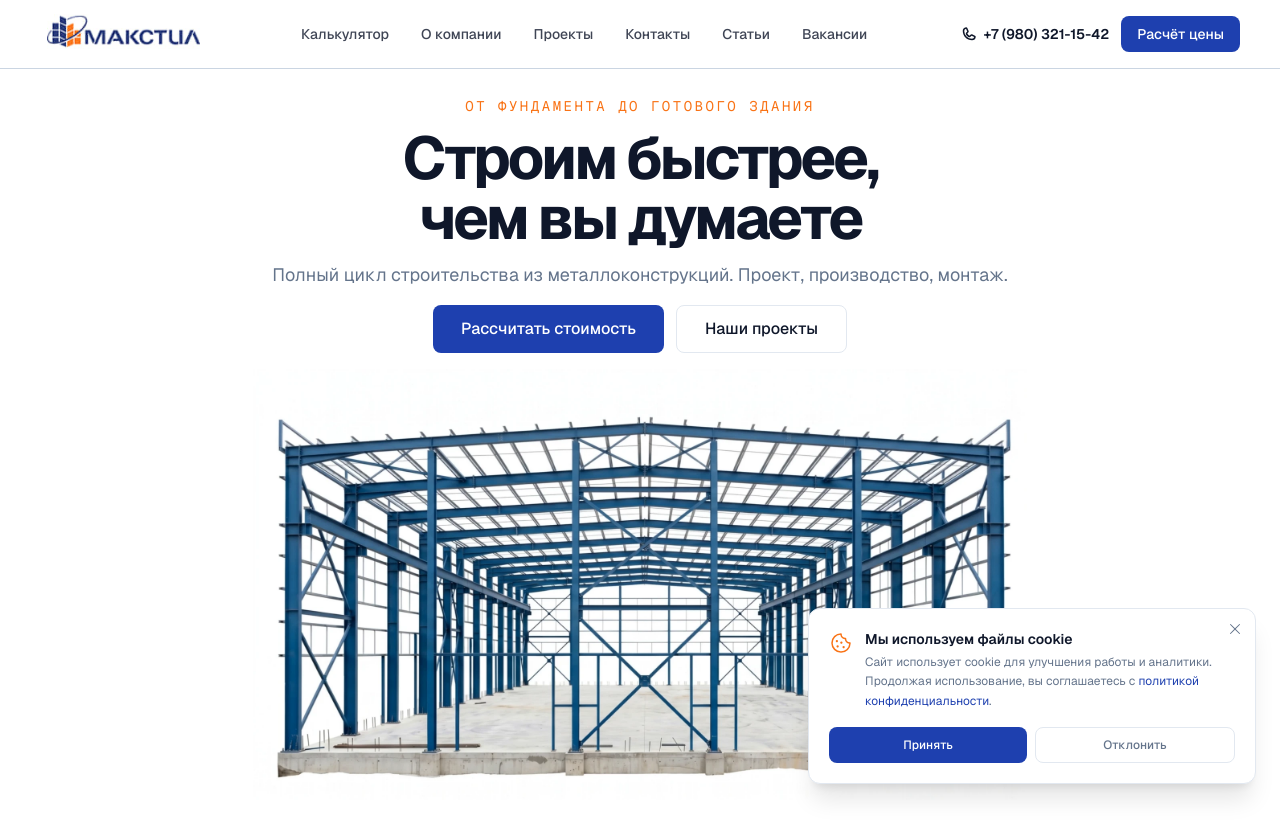
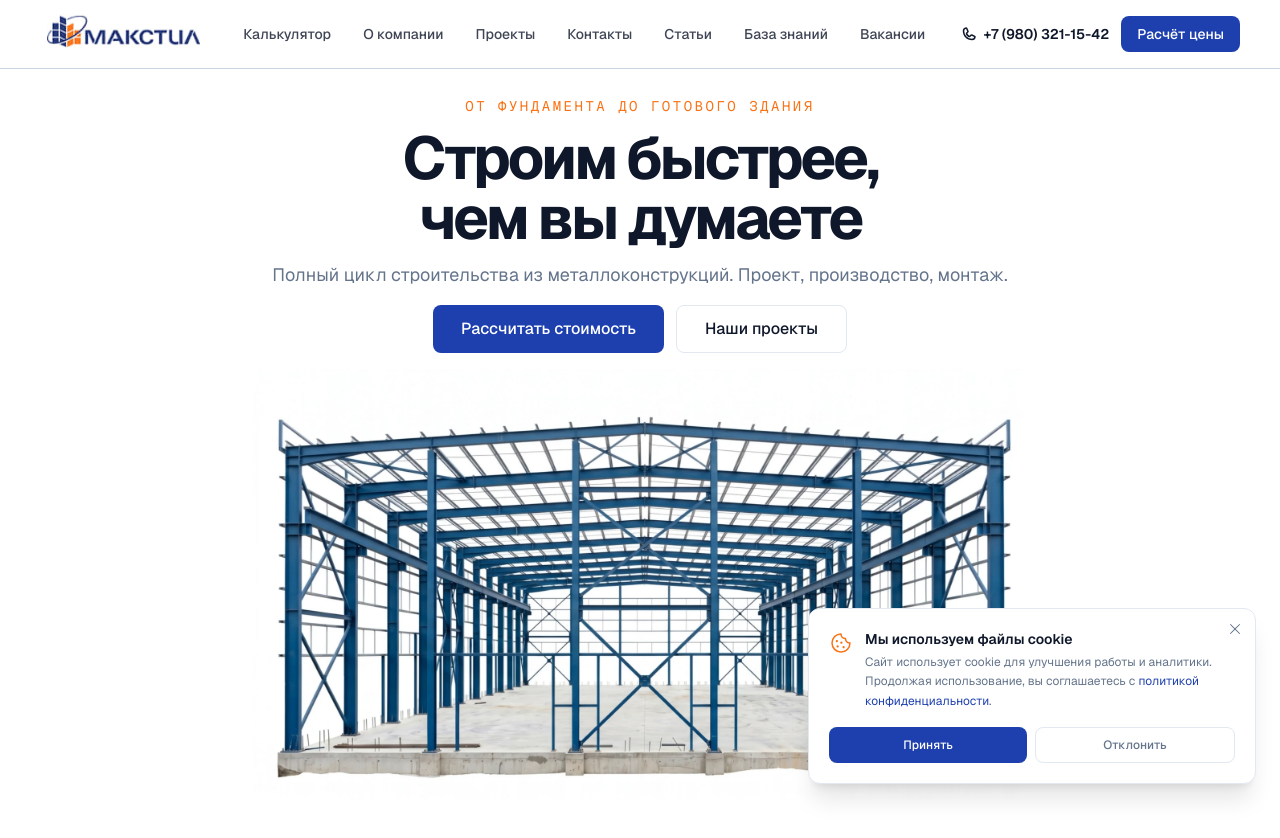
Before and after one commit to faded679/lstkmk, a Next.js app: page / in a window 1280 px wide. Shown: the top 838 px of the page. Built offline with nearby package versions, Linux system fonts and the light colour scheme.

Commit message:
feat: add 'База знаний' link back to navigation

```diff
--- a/src/components/Navigation.tsx
+++ b/src/components/Navigation.tsx
@@ -12,6 +12,7 @@ const navLinks = [
   { label: "Проекты", href: "/#projects", isAnchor: true },
   { label: "Контакты", href: "/#contacts", isAnchor: true },
   { label: "Статьи", href: "/articles", isAnchor: false },
+  { label: "База знаний", href: "/knowledge", isAnchor: false },
   { label: "Вакансии", href: "/vacancies", isAnchor: false },
 ];
 
```
